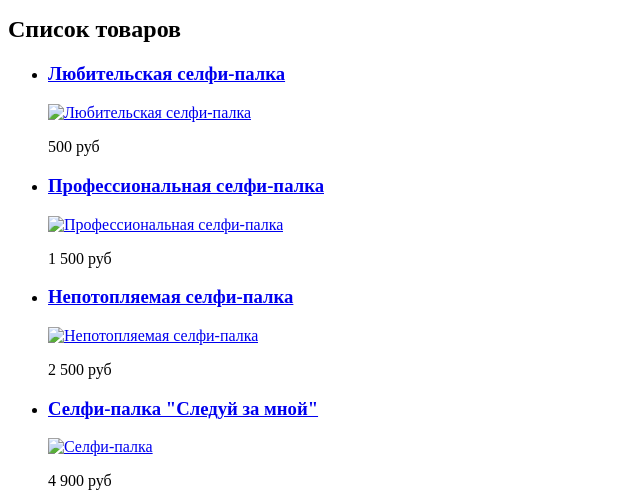
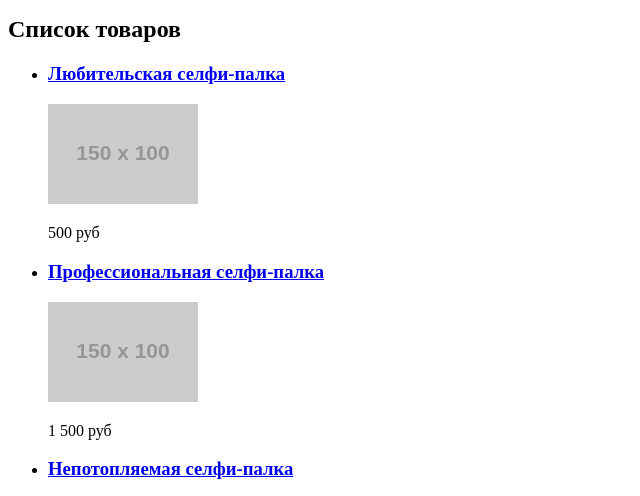
Before and after one commit to zayonvx/1151869-device-26, a plain HTML site: page catalog.html in a window 1280 px wide. Shown: the part 776-1272 px from the top of the page, without its empty margins (0-640 px from the left). Drawn offline with Linux system fonts and the light colour scheme; placeholder pictures from the web are drawn by us.

Commit message:
поставил заглушки вместо фантомных картинок товаров

```diff
--- a/catalog.html
+++ b/catalog.html
@@ -76,22 +76,22 @@
       <ul class="catalog-items-list">
         <li class="catalog-item">
           <h3><a href="catalog-item.html"><span>Любительская селфи-палка</span></a></h3>
-          <p><a href="catalog-item.html"><img src="img/product-1.jpg" alt="Любительская селфи-палка"></a></p>
+          <p><a href="catalog-item.html"><img src="https://via.placeholder.com/150x100" alt="Любительская селфи-палка"></a></p>
           <p class="catalog-item-price">500 руб</p>
         </li>
         <li class="catalog-item">
           <h3><a href="catalog-item.html"><span>Профессиональная селфи-палка</span></a></h3>
-          <p><a href="catalog-item.html"><img src="img/product-2.jpg" alt="Профессиональная селфи-палка"></a></p>
+          <p><a href="catalog-item.html"><img src="https://via.placeholder.com/150x100" alt="Профессиональная селфи-палка"></a></p>
           <p class="catalog-item-price">1 500 руб</p>
         </li>
         <li class="catalog-item">
           <h3><a href="catalog-item.html"><span>Непотопляемая селфи-палка</span></a></h3>
-          <p><a href="catalog-item.html"><img src="img/product-3.jpg" alt="Непотопляемая селфи-палка"></a></p>
+          <p><a href="catalog-item.html"><img src="https://via.placeholder.com/150x100" alt="Непотопляемая селфи-палка"></a></p>
           <p class="catalog-item-price">2 500 руб</p>
         </li>
         <li class="catalog-item">
           <h3><a href="catalog-item.html"><span>Селфи-палка "Следуй за мной"</span></a></h3>
-          <p><a href="catalog-item.html"><img src="img/product-4.jpg" alt="Селфи-палка "Следуй за мной""></a></p>
+          <p><a href="catalog-item.html"><img src="https://via.placeholder.com/150x100" alt="Селфи-палка "Следуй за мной""></a></p>
           <p class="catalog-item-price">4 900 руб</p>
         </li>
       </ul>
```
